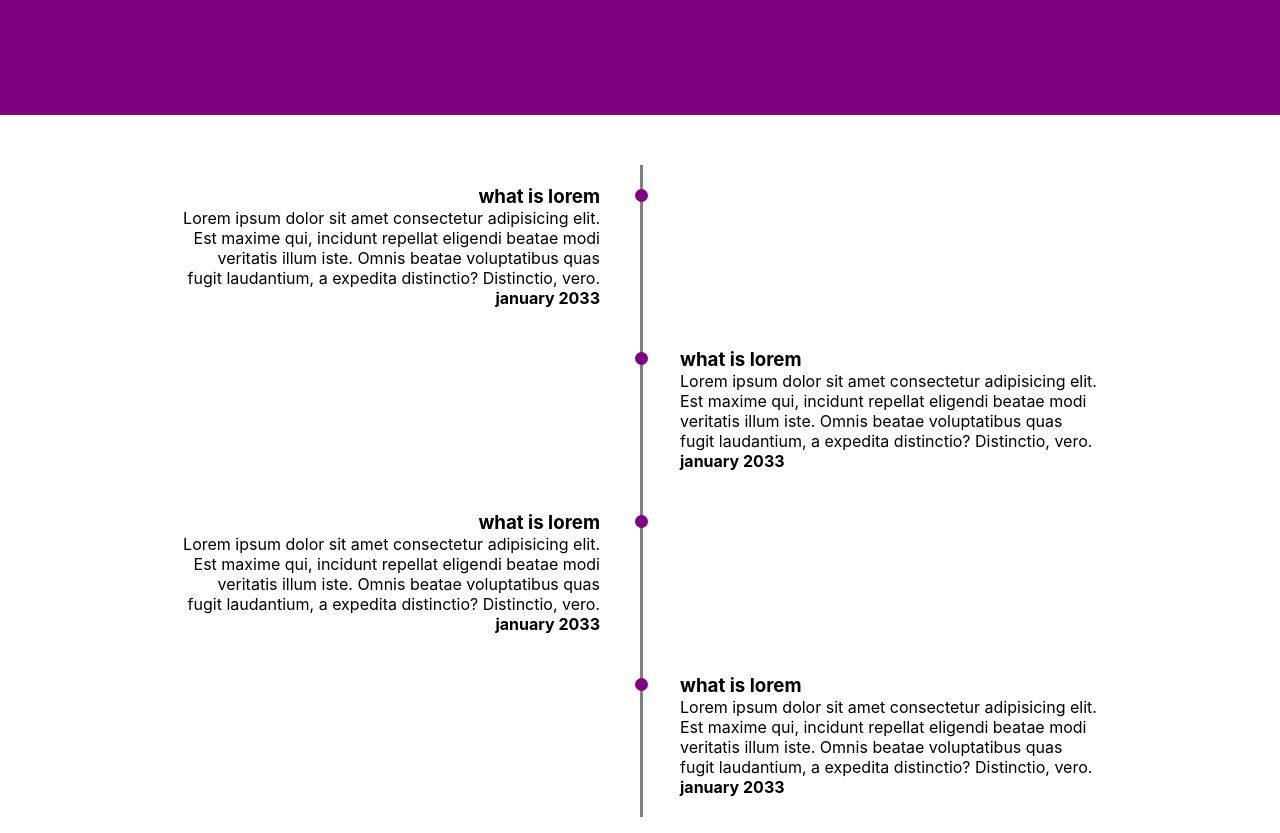
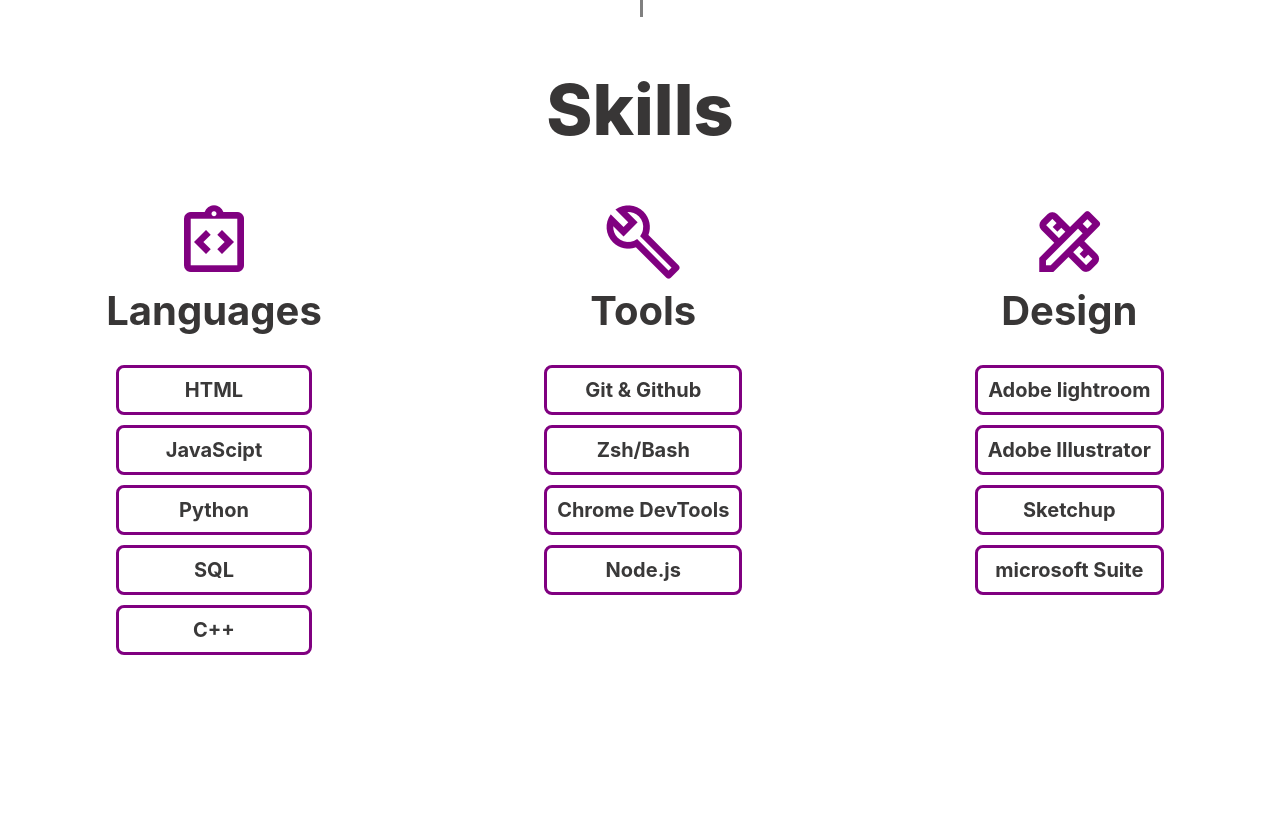
Before and after one commit to Jarryd-pretorius/website-project, a website: page index.html in a window 1280 px wide. Shown: the part 1964-2797 px from the top of the page. After the commit the page ends 2629 px from the top, so only its background shows below. Drawn offline with Linux system fonts and the light colour scheme.

Commit message:
changed skills section

```diff
--- a/education.css
+++ b/education.css
@@ -66,131 +66,61 @@
 
  }
 
- /* css for experince bar element */
-div.Lan-skill {
-    display: block;
-    font-family: -apple-system, BlinkMacSystemFont, 'Segoe UI',
-     Roboto, Oxygen, Ubuntu, Cantarell,
-      'Open Sans', 'Helvetica Neue', sans-serif;
-      width: 80%;
-      margin-left: 170px;
-      margin-right: 170px;
-      list-style: none;
+ .skills-container {
+     display: flex;
+     justify-content: space-around;
+ }
+
+ .lang-sec {
+     text-align: center;
+     margin-bottom: 50px;
+     font-family: -apple-system, BlinkMacSystemFont, 'Segoe UI', Roboto, Oxygen, Ubuntu, Cantarell, 'Open Sans', 'Helvetica Neue', sans-serif;
+     font-size: 70px;
+     font-weight: 800;
+     color: rgb(56, 54, 54);
 
  }
-h1.lang-sec {
+
+.design-skill  {
      text-align: center;
-    font-family: -apple-system,
-     BlinkMacSystemFont, 'Segoe UI',
-      Roboto, Oxygen, Ubuntu,
-       Cantarell, 'Open Sans',
-        'Helvetica Neue', sans-serif;
-        color: purple;
+     font-family: -apple-system, BlinkMacSystemFont, 'Segoe UI', Roboto, Oxygen, Ubuntu, Cantarell, 'Open Sans', 'Helvetica Neue', sans-serif;
+
  }
-div.Lan-skill h3 {
-    font-size: 20px;
-    margin: 20px;
-    color: rgb(78, 78, 78);
+ .tool-skill {
+    text-align: center;
+    font-family: -apple-system, BlinkMacSystemFont, 'Segoe UI', Roboto, Oxygen, Ubuntu, Cantarell, 'Open Sans', 'Helvetica Neue', sans-serif;
+
  }
 
-div.Lan-skill .levels {
+ .lan-skill{
     text-align: center;
-    color: purple;
+     font-family: -apple-system, BlinkMacSystemFont, 'Segoe UI', Roboto, Oxygen, Ubuntu, Cantarell, 'Open Sans', 'Helvetica Neue', sans-serif;
  }
 
-h3.levels span {
-    margin: 50px;
+
+ ul.skills-list li {
+     font-size: 20px;
+     text-decoration: none;
+     list-style: none;
+     margin: 10px;
+     padding: 10px;
+     font-weight: 700;
+     color: rgb(58, 57, 57);
+     border: 3px;
+     border-style: solid;
+     border-color: purple;
+     border-radius: 8px;
+
  }
 
-.bar {
-
-    background: rgb(156, 155, 155);
-    width: 80%;
-    display: block;
-    height: 10px;
-    border: 1px solid rgb(184, 178, 178);
-    border-radius: 1px;
-    overflow: hidden;
-    box-shadow: 0 0 5px grey;
+ .skill-heading {
+    font-size: 40px;
+    color: rgb(56, 54, 54);
+    padding-bottom: 20px;
 }
-
-.bar span{
-    height: 10px;
-    float: left;
-    background: purple;
-}
-
-.html {
-    width: 90%;
-    animation: html 2s;
+span.material-icons-outlined {
+    font-size: 80px;
+    color: purple;
+    font-weight: 100;
 
 }
-.css {
-    width: 90%;
-    animation: css 2s;
-}
-.sql {
-    width: 30%;
-    animation: sql 2s;
-}
-.javascript {
-    width: 50%;
-    animation: javascript 2s;
-}
-.c {
-    width: 50%;
-    animation: c 2s;
-}
-.python {
-    width: 60%;
-    animation: python 2s;
-}
-
-@keyframes html {
-    0%{
-        width: 0%;
-    }
-    100%{
-        width: 90%;
-    }
-}
-@keyframes css {
-    0%{
-        width: 0%;
-    }
-    100%{
-        width: 90%;
-    }
-}
-@keyframes sql {
-    0%{
-        width: 0%;
-    }
-    100%{
-        width: 30%;
-    }
-}
-@keyframes javascript {
-    0%{
-        width: 0%;
-    }
-    100%{
-        width: 50%;
-    }
-}
-@keyframes c {
-    0%{
-        width: 0%;
-    }
-    100%{
-        width: 50%;
-    }
-}
-@keyframes python {
-    0%{
-        width: 0%;
-    }
-    100%{
-        width: 60%;
-    }
-}
--- a/index.html
+++ b/index.html
@@ -7,6 +7,9 @@
     <link rel="stylesheet" type="text/css" href="./style.css">
     <link rel="stylesheet" type="text/css" href="./projects-sec.css">
     <link rel="stylesheet" type="text/css" href="./education.css">
+    <link rel="stylesheet" type="style/css" href="./slider.css">
+    <link href="https://fonts.googleapis.com/icon?family=Material+Icons+Outlined"
+      rel="stylesheet">
     <title>Jarryd's portfolio</title>
 
 </head>
@@ -60,15 +63,6 @@
         })
     </script>
 
-<section class="portfolio">
-    <div id="port-statement">
-        <h1>previous projects</h1>
-        <p>Lorem ipsum dolor sit amet consectetur adipisicing elit. Iusto et at, quisquam, nesciunt sit odio voluptatibus exercitationem optio delectus
-            assumenda laborum soluta illo aut? Tenetur, laboriosam ipsum? Necessitatibus, assumenda labore? Lorem ipsum dolor sit amet consectetur adipisicing elit. Iusto et at, quisquam, nesciunt sit odio voluptatibus exercitationem optio delectus
-            assumenda laborum soluta illo aut? Tenetur, laboriosam ipsum? Necessitatibus, assumenda labore? Lorem ipsum dolor sit amet consectetur adipisicing elit. Iusto et at, quisquam, nesciunt sit odio voluptatibus exercitationem optio delectus
-            assumenda laborum soluta illo aut? Tenetur, laboriosam ipsum? Necessitatibus, assumenda labore?</p>
-    </div>
-</section>
 
     <div class="timeline">
         <ul>
@@ -115,28 +109,39 @@
             <div style="clear: both;"></div>
         </ul>
     </div>
-<h1 class="lang-sec">Language Proficiency</h1>
-<div class="Lan-skill">
-    <li>
-        <h3>HTML5</h3><span class="bar"><span class="html"></span></span>
-    </li>
-    <li>
-        <h3>CSS</h3><span class="bar"><span class="css"></span></span>
-
-    </li>
-    <li>
-        <h3>SQL</h3><span class="bar"><span class="sql"></span></span>
-    </li>
-    <li>
-        <h3>JavaScript</h3><span class="bar"><span class="javascript"></span></span>
-    </li>
-    <li>
-        <h3>C++ </h3><span class="bar"><span class="c"></span></span>
-    </li>
-    <li>
-        <h3>Python</h3><span class="bar"><span class="python"></span></span>
-    </li>
-    <h3 class="levels"> <span> Beginner</span> <span>Intermediate</span> <span>Advanced</span></h3>
+    <h1 class="lang-sec">Skills</h1>
+    <div class="skills-container">
+       <div class="lan-skill">
+        <span class="material-icons-outlined md-24">integration_instructions</span>
+           <h3 class="skill-heading">Languages</h3>
+           <ul class="skills-list">
+            <li>HTML</li>
+            <li>JavaScipt</li>
+            <li>Python</li>
+            <li>SQL</li>
+            <li>C++</li>
+           </ul>
+       </div>
+       <div class="tool-skill">
+            <span class="material-icons-outlined md-48">build</span>
+            <h3 class="skill-heading">Tools</h3>
+           <ul class="skills-list">
+               <li>Git & Github</li>
+               <li>Zsh/Bash</li>
+               <li>Chrome DevTools</li>
+               <li>Node.js</li>
+           </ul>
+       </div>
+       <div class="design-skill">
+        <span class="material-icons-outlined">design_services</span>
+            <h3 class="skill-heading">Design</h3>
+           <ul class="skills-list">
+               <li>Adobe lightroom</li>
+               <li>Adobe Illustrator</li>
+               <li>Sketchup</li>
+               <li>microsoft Suite</li>
+           </ul>
+       </div>
 
     </div>
 
--- /dev/null
+++ b/package.json
@@ -0,0 +1,6 @@
+{
+  "dependencies": {
+    "lord-icon-element": "^2.0.2",
+    "lottie-web": "^5.7.11"
+  }
+}
--- a/style.css
+++ b/style.css
@@ -93,7 +93,7 @@
     left: 0;
     width: 100%;
     height: 100px;
-    background: url(wave.png);
+    background: url(./pictures/wave.png);
     background-size: 1000px 100px;
     animation: animate 4s ease-in-out infinite;
     animation-delay: calc(var(--i)*0.25s);
```
Also changed, not shown: pictures/keyboard-left-arrow-1780092-1518653.png (added), pictures/keyboard-right-arrow.png (added), pictures/smartmockups_kqrwf4om.jpg (added), pictures/wave.png (renamed from wave.png), slider.css (added), 1 other file. Lines whose indentation alone changed are shown as unchanged.
